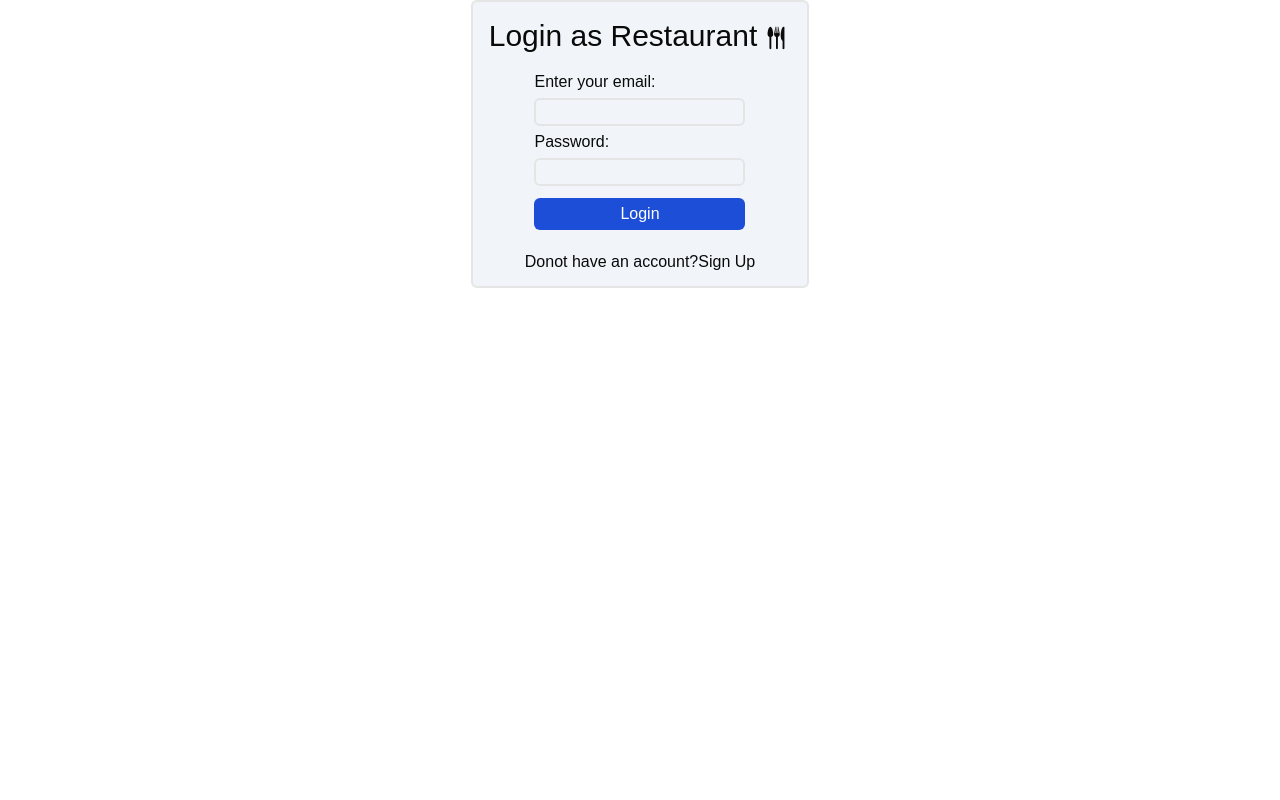
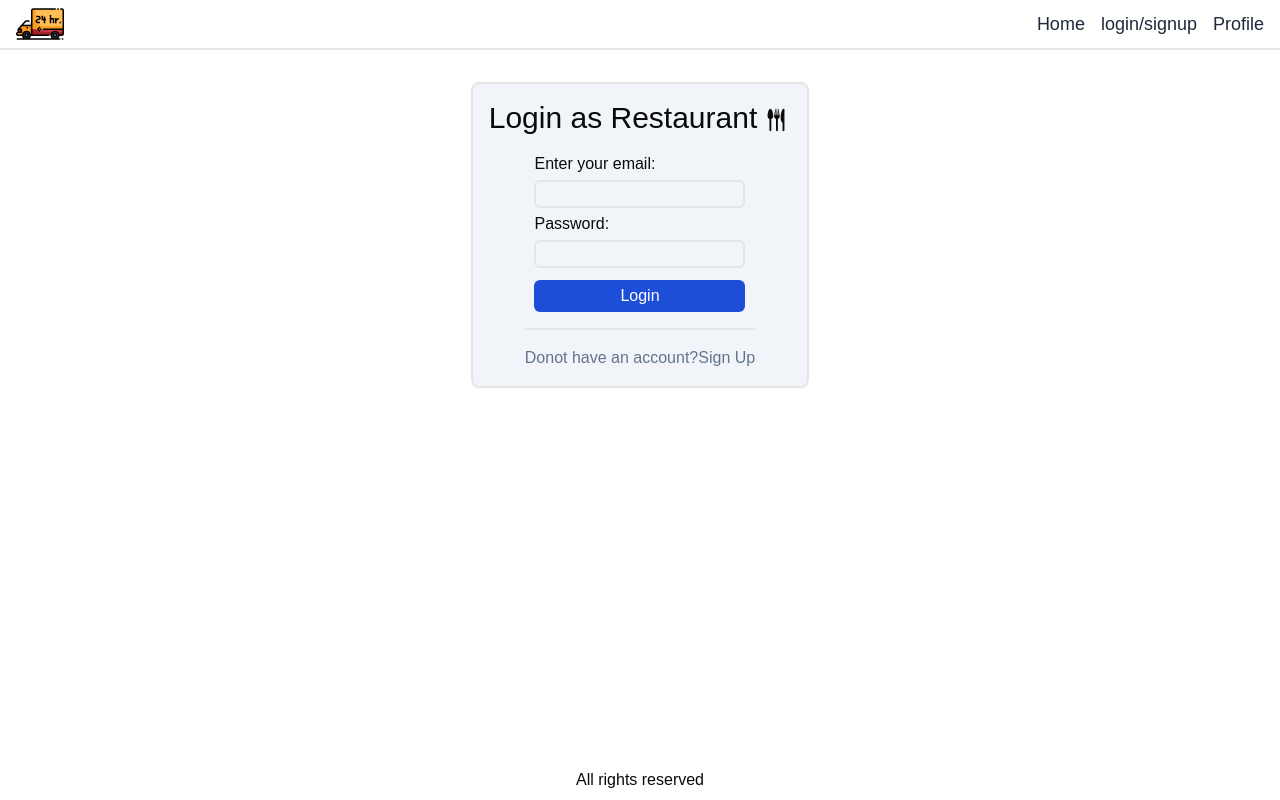
Before and after one commit to sureshzz/food-delivary-webapp, a Next.js app: page / in a window 1280 px wide. Built offline with nearby package versions, Linux system fonts and the light colour scheme.

Commit message:
header and footer

```diff
--- /dev/null
+++ b/src/app/_components/RestaurantFooter.tsx
@@ -0,0 +1,9 @@
+import React from 'react'
+
+const RestaurantFooter = () => {
+  return (
+    <div  className='w-full text-center fixed bottom-0 py-2'>All rights reserved</div>
+  )
+}
+
+export default RestaurantFooter
--- /dev/null
+++ b/src/app/_components/RestaurantHeader.tsx
@@ -0,0 +1,31 @@
+import React from "react";
+import Link from "next/link";
+
+const RestaurantHeader = () => {
+  const liCss: string = "hover:underline";
+  return (
+    <div className="w-full flex justify-between items-center border-b-2">
+      <div className=" h-12 w-12 ml-4">
+        <img
+          src="/images/deliverytruck.svg"
+          // height={50}
+          // width={50}
+          albg-pink-700t="logo"
+        />
+      </div>
+      <ul className="flex justify-end gap-4 text-lg  text-slate-800 px-4">
+        <li className={liCss}>
+          <Link href={"#"}>Home</Link>
+        </li>
+        <li className={liCss}>
+          <Link href={"#"}>login/signup</Link>
+        </li>
+        <li className={liCss}>
+          <Link href={"#"}>Profile</Link>
+        </li>
+      </ul>
+    </div>
+  );
+};
+
+export default RestaurantHeader;
--- a/src/app/_components/RestaurantLogin.tsx
+++ b/src/app/_components/RestaurantLogin.tsx
@@ -6,7 +6,8 @@ const restaurantLogin: React.FC = () => {
   const inputCss = "border-2 rounded-md bg-slate-100 hover:bg-slate-200";
   return (
     // <div className="grid place-items-center">
-    <div className=" flex flex-col justify-start items-center">
+
+    <div className=" flex flex-col justify-start items-center ">
       <h1 className="text-3xl p-4">
         Login as Restaurant
         <IoIosRestaurant className="inline ml-1 hover:animate-spin " />
--- a/src/app/_components/RestaurantSignUp.tsx
+++ b/src/app/_components/RestaurantSignUp.tsx
@@ -6,6 +6,7 @@ const restaurantLogin: React.FC = () => {
   const inputCss = "border-2 rounded-md bg-slate-100 hover:bg-slate-200";
   return (
     <div className="bg-slate-100 flex flex-col justify-start items-center">
+
       <h1 className="text-3xl p-4">
         Login as Restaurant
         <IoIosRestaurant className="inline ml-1 hover:animate-spin " />
--- a/src/app/page.tsx
+++ b/src/app/page.tsx
@@ -1,5 +1,6 @@
 import Image from "next/image";
 import Restaurant from "./restaurant/page";
+import RestaurantHeader from "./_components/RestaurantHeader";
 
 export default function Home() {
   return (
--- a/src/app/restaurant/page.tsx
+++ b/src/app/restaurant/page.tsx
@@ -3,18 +3,21 @@ import React from 'react'
 import RestaurantLogin from '../_components/RestaurantLogin';
 import RestaurantSignUp from '../_components/RestaurantSignUp';
 import { useState } from 'react';
-import { Button } from '@/components/ui/button';
+import RestaurantHeader from '../_components/RestaurantHeader';
+import RestaurantFooter from '../_components/RestaurantFooter';
+
 
 const Restaurant:React.FC = () => {
   const [login,setLogin] = useState<boolean>(true);
   return (
     <>
-      <div className="flex  flex-col items-center">
+      <div className="flex  flex-col items-center min-h-screen">
+        <RestaurantHeader />
         {/* <div>restaurant page</div> */}
-        <div className=" flex flex-col items-center border-2 bg-slate-100 rounded-md ">
+        <div className=" flex flex-col items-center border-2 bg-slate-100 rounded-lg mt-8">
           {login ? <RestaurantLogin /> : <RestaurantSignUp />}
           <button
-            className="hover:cursor hover:underline p-1 my-2 "
+            className="text-slate-500 border-t-2 mt-2 hover:cursor hover:underline hover:text-slate-700 py-4"
             onClick={() => {
               setLogin(!login);
             }}
@@ -24,6 +27,7 @@ const Restaurant:React.FC = () => {
               : "Already have an account?Sign In"}
           </button>
         </div>
+        <RestaurantFooter />
       </div>
     </>
   );
```
Also changed, not shown: public/images/deliverytruck.svg (added).
